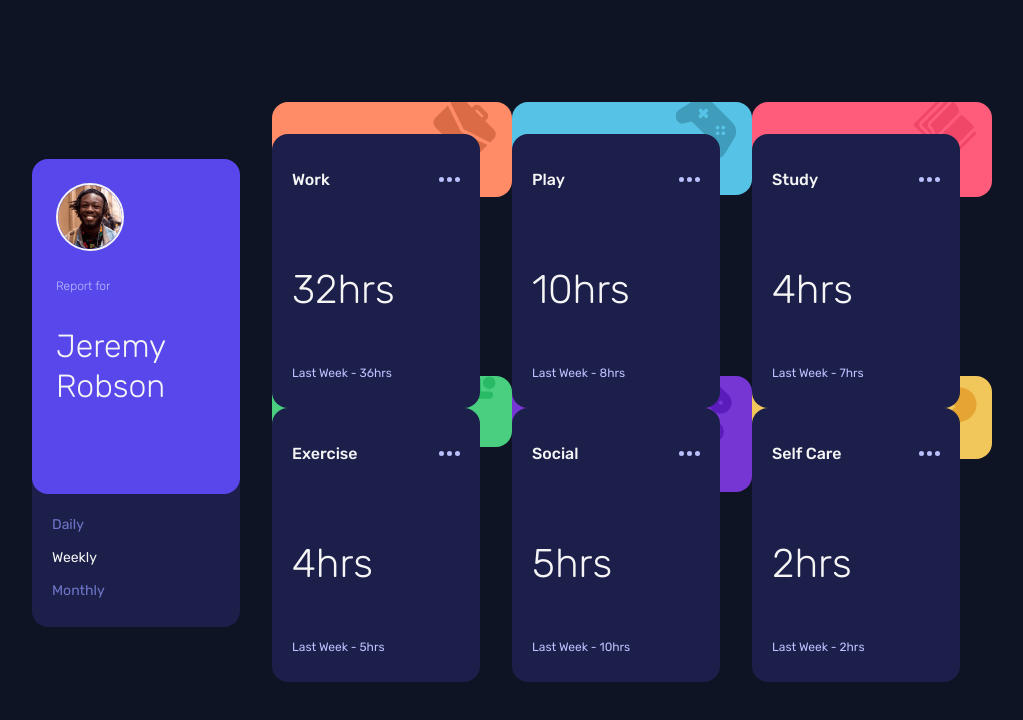
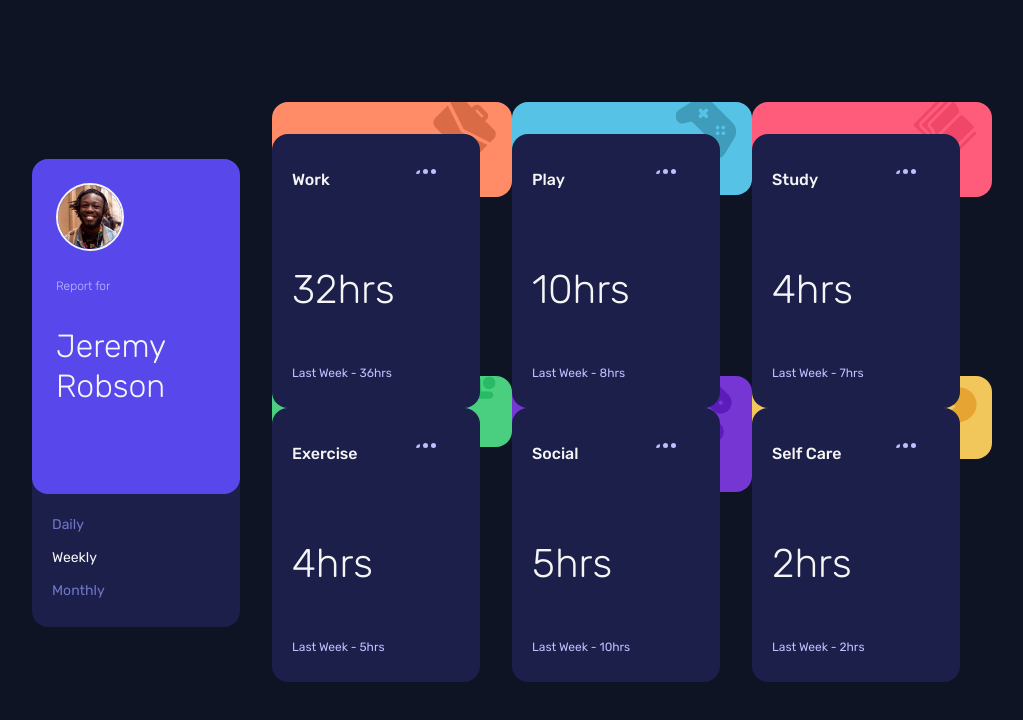
Before and after one commit to devmor-j/fm-time-tracking-dashboard, a Vue app: page / in a window 1280 px wide. Shown: the top 720 px of the page, without its empty margins (144-1167 px from the left). Built offline with nearby package versions, Linux system fonts and the light colour scheme.

Commit message:
Improve three dots add padding and background

```diff
--- a/src/components/TrackingCard.vue
+++ b/src/components/TrackingCard.vue
@@ -69,7 +69,7 @@ const intervalTime = computed(() => {
     <BaseCard class="card-content">
       <div :class="cardStyles.header">
         <h3 :class="cardStyles.title">{{ getTitle }}</h3>
-        <IconEllipsis style="cursor: pointer" />
+        <IconEllipsis />
       </div>
       <div :class="[cardStyles.header, cardStyles['column-header']]">
         <h4 :class="cardStyles.duration">
--- a/src/components/icons/IconEllipsis.vue
+++ b/src/components/icons/IconEllipsis.vue
@@ -1,8 +1,8 @@
 <template>
   <svg
     class="three-dots"
-    width="21"
-    height="5"
+    width="37"
+    height="21"
     xmlns="http://www.w3.org/2000/svg"
   >
     <path
@@ -14,6 +14,17 @@
 </template>
 
 <style scoped>
+.three-dots {
+  cursor: pointer;
+  padding: 8px;
+  border-radius: 1rem;
+  transition: background-color 0.15s ease-in-out;
+}
+
+.three-dots:hover {
+  background-color: rgba(255, 255, 255, 0.1);
+}
+
 .three-dots > path {
   transition: fill 0.1s linear;
 }
```
